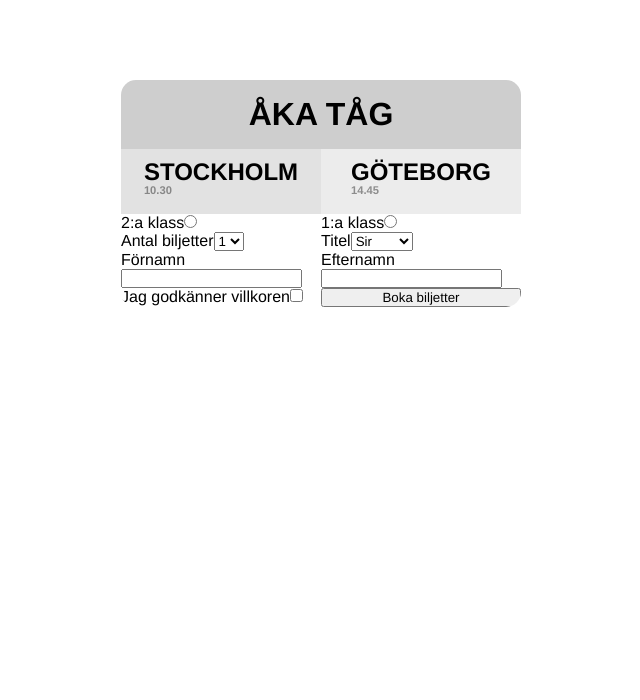
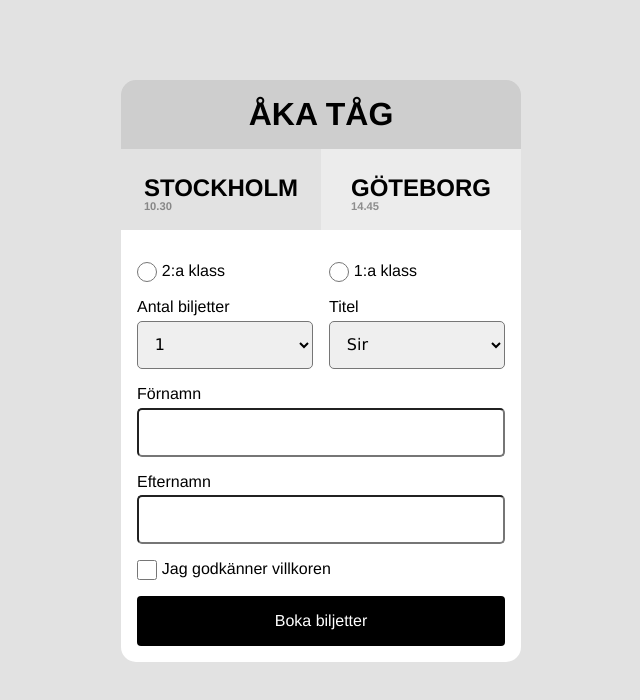
Before and after one commit to StefanMogren/booking-form-react, a React (Vite) app: page / in a window 1280 px wide. Shown: the top 700 px of the page, without its empty margins (319-959 px from the left). Built offline with nearby package versions, Linux system fonts and the light colour scheme.

Commit message:
Added CSS to input-form

```diff
--- a/src/components/BookingForm.jsx
+++ b/src/components/BookingForm.jsx
@@ -11,8 +11,8 @@ function BookingForm() {
 				inputType='radio'
 				inputName='2ndClass'
 				inputId='2ndClass'
-				// inputClass=''
-				labelClass='input-form__field input-form__field--half'
+				inputClass='input-form__radio-checkbox'
+				labelClass='input-form__label input-form__label--flex-row'
 				labelText='2:a klass'
 				spanClass='order-two'
 			/>
@@ -20,8 +20,8 @@ function BookingForm() {
 				inputType='radio'
 				inputName='1stClass'
 				inputId='1stClass'
-				// inputClass=''
-				labelClass='input-form__field input-form__field--half'
+				inputClass='input-form__radio-checkbox'
+				labelClass='input-form__label input-form__label--flex-row'
 				labelText='1:a klass'
 				spanClass='order-two'
 			/>
@@ -29,15 +29,17 @@ function BookingForm() {
 			{/* Select antal biljetter och titel */}
 			<Select
 				options={[1, 2, 3, 4, 5]}
-				labelClass='input-form__field input-form__field--half'
+				labelClass='input-form__label input-form__label--half'
 				labelText='Antal biljetter'
 				selectId='tickets'
+				selectClass='input-form__input-field'
 			/>
 			<Select
 				options={[`Sir`, `Ma'am`, 'Mr.', 'Ms.']}
-				labelClass='input-form__field input-form__field--half'
+				labelClass='input-form__label input-form__label--half'
 				labelText='Titel'
 				selectId='title'
+				selectClass='input-form__input-field'
 			/>
 
 			{/* Input förnamn och efternamn */}
@@ -45,8 +47,8 @@ function BookingForm() {
 				inputType='text'
 				inputName='firstName'
 				inputId='firstName'
-				// inputClass=''
-				labelClass='input-form__field input-form__field--full'
+				inputClass='input-form__input-field order-two'
+				labelClass='input-form__label input-form__label--full'
 				labelText='Förnamn'
 				spanClass='order-one'
 			/>
@@ -54,8 +56,8 @@ function BookingForm() {
 				inputType='text'
 				inputName='secondName'
 				inputId='secondName'
-				// inputClass=''
-				labelClass='input-form__field input-form__field--full'
+				inputClass='input-form__input-field order-two'
+				labelClass='input-form__label input-form__label--full'
 				labelText='Efternamn'
 				spanClass='order-one'
 			/>
@@ -65,8 +67,9 @@ function BookingForm() {
 				inputType='checkbox'
 				inputName='acceptTerms'
 				inputId='acceptTerms'
-				// inputClass=''
-				labelClass='input-form__field input-form__field--full'
+				inputClass='input-form__radio-checkbox'
+				labelClass='input-form__label input-form__label--full
+                input-form__label--flex-row'
 				labelText='Jag godkänner villkoren'
 				spanClass='order-one'
 			/>
--- a/src/index.css
+++ b/src/index.css
@@ -3,6 +3,10 @@
 	margin: 0;
 	padding: 0;
 	font-family: 'Franklin Gothic Medium', 'Arial Narrow', Arial, sans-serif;
+}
+
+body {
+	background-color: #e2e2e2;
 }
 
 .app {
@@ -32,7 +36,7 @@
 	flex: 1;
 	display: flex;
 	justify-content: center;
-	padding: 1rem 0;
+	padding: 2rem 0 1rem 0;
 }
 
 .destination__location--light-grey {
@@ -55,6 +59,55 @@
 }
 
 .input-form {
+	padding: 2rem 1rem 1rem 1rem;
 	display: grid;
+	gap: 1rem;
 	grid-template-columns: 1fr 1fr;
+	background-color: white;
 }
+
+.input-form__label {
+	display: flex;
+	gap: 0.3rem;
+	flex-direction: column;
+}
+
+.input-form__radio-checkbox {
+	width: 20px;
+	height: 20px;
+	border-radius: 5px;
+	accent-color: black;
+}
+
+.input-form__input-field {
+	padding: 0.8rem;
+	border-radius: 5px;
+	font-family: Verdana, Geneva, Tahoma, sans-serif;
+	font-size: 1rem;
+}
+
+.input-form__label--flex-row {
+	flex-direction: row;
+}
+
+.input-form__label--full {
+	grid-column: span 2;
+}
+
+.input-form__button {
+	padding: 1rem;
+	font-size: 1rem;
+	border: none;
+	border-radius: 4px;
+	color: white;
+	background-color: black;
+	grid-column: span 2;
+}
+
+.order-one {
+	order: 1;
+}
+
+.order-two {
+	order: 2;
+}
```
